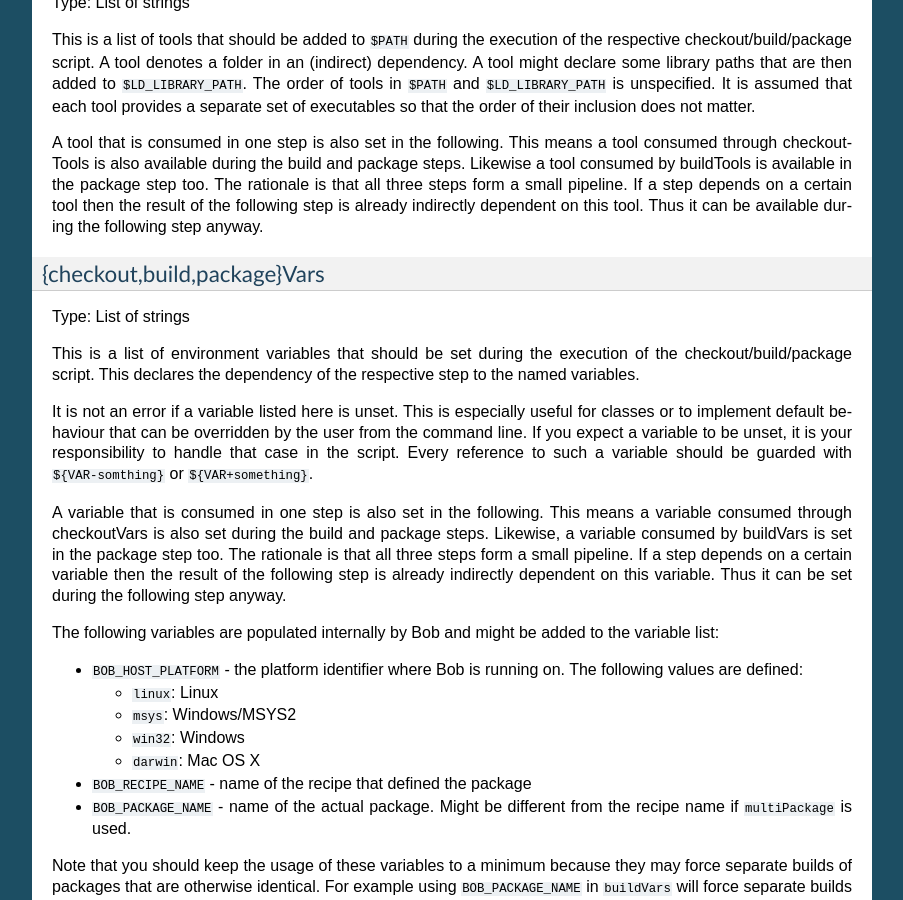
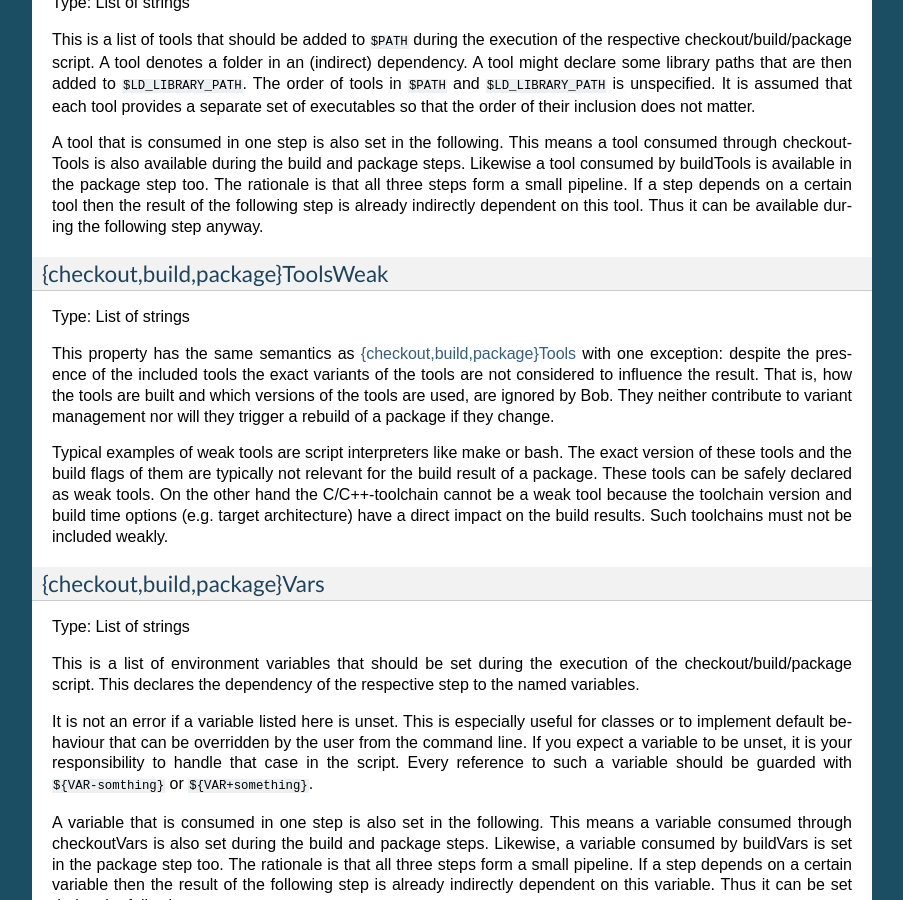
Before and after one commit to BobBuildTool/bob, a Sphinx documentation site: the page built from doc/manual/configuration.rst, in a window 1280 px wide and 900 px high, scrolled down 8382 px. Shown: the whole window, without its empty margins (198-1101 px from the left). Built offline with Sphinx 7.4.7, drawn with Linux system fonts in a browser that asks for light colours; formulas are drawn with MathJax 3; the version number could not be read and is left out; some of the changed text lies outside the part shown.

Commit message:
doc: document weak tools

```diff
--- a/doc/manual/configuration.rst
+++ b/doc/manual/configuration.rst
@@ -543,6 +543,8 @@ external command fails. Make sure to wrap calls to external tools with
 ``Check-Command`` or check ``$lastexitcode`` yourself. Otherwise the build will
 not detect errors involving external commands!
 
+.. _configuration-recipes-tools:
+
 {checkout,build,package}Tools
 ~~~~~~~~~~~~~~~~~~~~~~~~~~~~~
 
@@ -564,6 +566,25 @@ If a step depends on a certain tool then the result of the following step is
 already indirectly dependent on this tool. Thus it can be available during the
 following step anyway.
 
+{checkout,build,package}ToolsWeak
+~~~~~~~~~~~~~~~~~~~~~~~~~~~~~~~~~
+
+Type: List of strings
+
+This property has the same semantics as :ref:`configuration-recipes-tools` with
+one exception: despite the presence of the included tools the exact variants of
+the tools are not considered to influence the result. That is, how the tools
+are built and which versions of the tools are used, are ignored by Bob. They
+neither contribute to variant management nor will they trigger a rebuild of a
+package if they change.
+
+Typical examples of weak tools are script interpreters like make or bash. The
+exact version of these tools and the build flags of them are typically not
+relevant for the build result of a package. These tools can be safely declared
+as weak tools. On the other hand the C/C++-toolchain cannot be a weak tool
+because the toolchain version and build time options (e.g. target architecture)
+have a direct impact on the build results. Such toolchains must not be included
+weakly.
 
 .. _configuration-recipes-vars:
 
```
